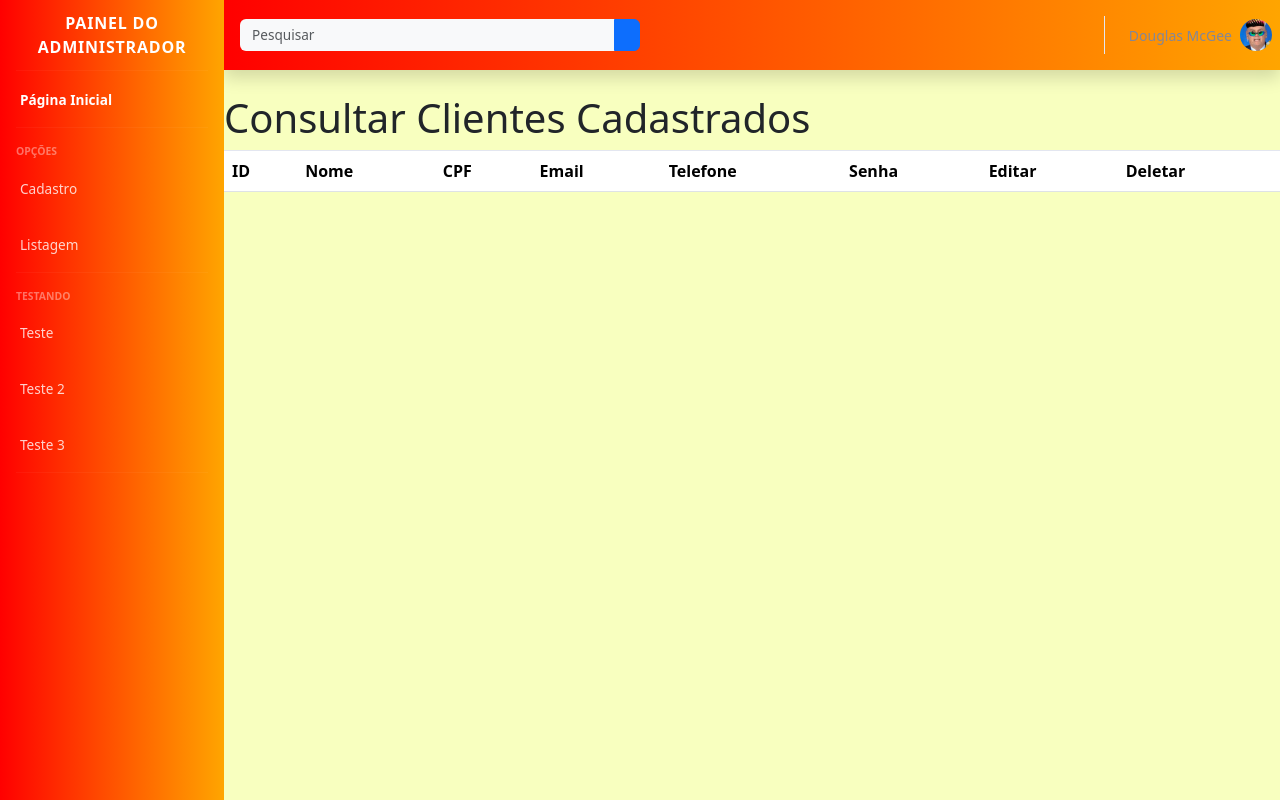
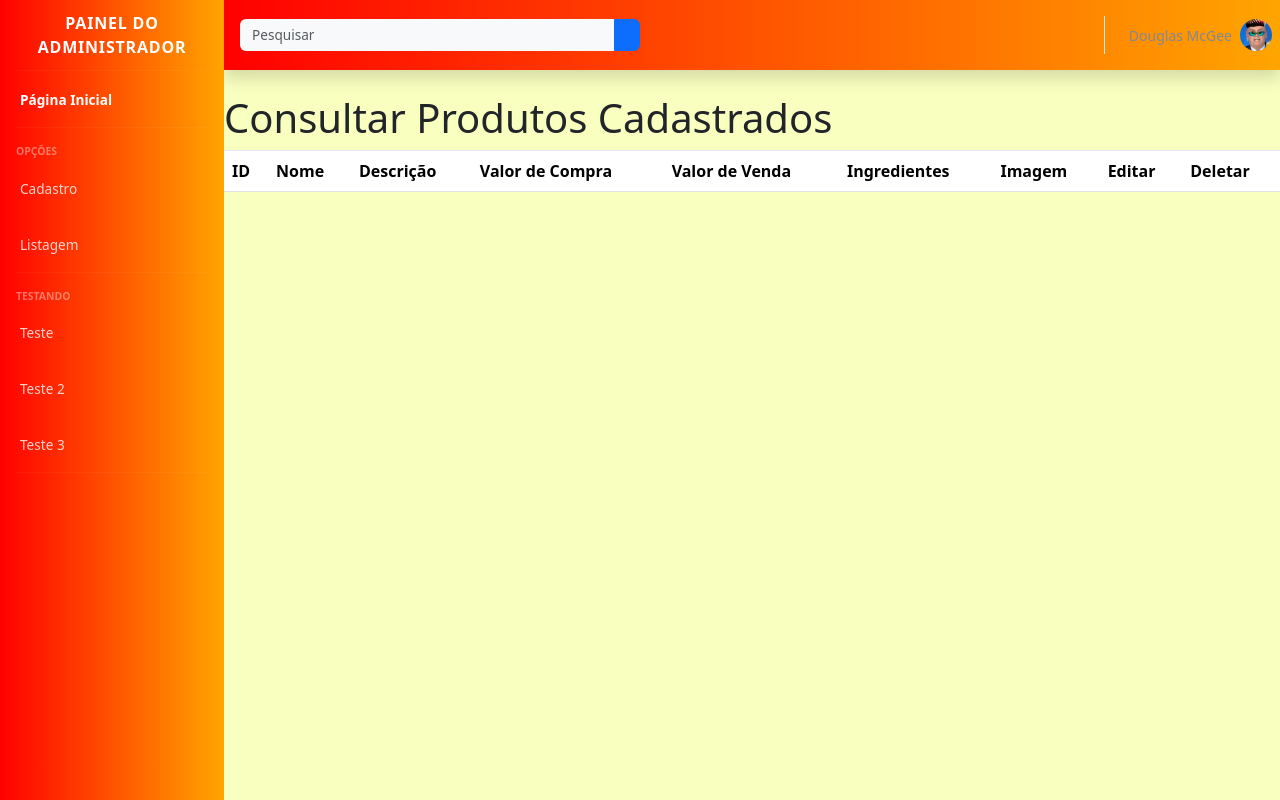
Before and after one commit to DevGabrielRibeiro/Projeto_Integrador_BellaCrosta, a PHP site: page /Produto/FormConsultarProduto.php in a window 1280 px wide. Run offline with PHP 8.4, Linux system fonts and the light colour scheme; data that the repository does not hold is empty.

Commit message:
atualização dia 02/07/2025

```diff
--- a/BellaCrosta/Produto/FormConsultarProduto.php
+++ b/BellaCrosta/Produto/FormConsultarProduto.php
@@ -202,16 +202,17 @@
         </nav>
 
 
-                <h1>Consultar Clientes Cadastrados</h1>
+                <h1>Consultar Produtos Cadastrados</h1>
             <table class="table">
                 <thead>
                     <tr>
                         <td scope="col"><strong>ID</strong></td>
                         <td scope="col"><strong>Nome</strong></td>
-                        <td scope="col"><strong>CPF</strong></td>
-                        <td scope="col"><strong>Email</strong></td>
-                        <td scope="col"><strong>Telefone</strong></td>
-                        <td scope="col"><strong>Senha</strong></td>
+                        <td scope="col"><strong>Descrição</strong></td>
+                        <td scope="col"><strong>Valor de Compra</strong></td>
+                        <td scope="col"><strong>Valor de Venda</strong></td>
+                        <td scope="col"><strong>Ingredientes</strong></td>
+                        <td scope="col"><strong>Imagem</strong></td>
                         <td scope="col"><strong>Editar</strong></td>
                         <td scope="col"><strong>Deletar</strong></td>
                     </tr>
@@ -222,14 +223,14 @@
                         $selecionar= mysqli_query($conn, "SELECT * FROM tb_clientes");
                         while ($campo= mysqli_fetch_array($selecionar)){?>
                             <tr>
-                                <th scope="row"><?=$campo["id_clientes"]?></th>
+                                <th scope="row"><?=$campo["id_produto"]?></th>
                                 <th scope="row"><?=$campo["nome"]?></th>
-                                <th scope="row"><?=$campo["cpf"]?></th>
-                                <th scope="row"><?=$campo["email"]?></th>
-                                <th scope="row"><?=$campo["telefone"]?></th>
-                                <th scope="row"><?=$campo["senha"]?></th>
-                                <th scope="row"><a href="FormEditarCliente.php?editarid=<?php echo $campo ['id_clientes'];?>">Editar</a></th>
-                                <th scope="row"><i><a href="ExcluirCliente.php?p=excluir&cliente=<?php echo $campo['id_clientes'];?>">Excluir</i></a></th>
+                                <th scope="row"><?=$campo["descricao"]?></th>
+                                <th scope="row"><?=$campo["valor_compra"]?></th>
+                                <th scope="row"><?=$campo["valor_venda"]?></th>
+                                <th scope="row"><?=$campo["ingredientes"]?></th>
+                                <th scope="row"><img src="../image/<?=$campo["imagem"]?>" alt="Imagem do Produto" width="100"></th>
+                                <th scope="row"><i><a href="ExcluirProduto.php?p=excluir&produto=<?php echo $campo['id_produto'];?>">Excluir</i></a></th>
                             </tr>
                     <?php }?>
                 </table>
--- a/BellaCrosta/nbproject/private/private.xml
+++ b/BellaCrosta/nbproject/private/private.xml
@@ -1,4 +1,10 @@
 <?xml version="1.0" encoding="UTF-8"?>
 <project-private xmlns="http://www.netbeans.org/ns/project-private/1">
     <editor-bookmarks xmlns="http://www.netbeans.org/ns/editor-bookmarks/2" lastBookmarkId="0"/>
+    <open-files xmlns="http://www.netbeans.org/ns/projectui-open-files/2">
+        <group>
+            <file>file:/C:/xampp/htdocs/Projeto_Integrador_BellaCrosta/BellaCrosta/Produto/FormConsultarProduto.php</file>
+            <file>file:/C:/xampp/htdocs/Projeto_Integrador_BellaCrosta/BellaCrosta/Produto/FormCadastroProduto.html</file>
+        </group>
+    </open-files>
 </project-private>
```
Also changed, not shown: BellaCrosta/Produto/FormEditarProduto.php (+18 -12 lines), 1 other file.
